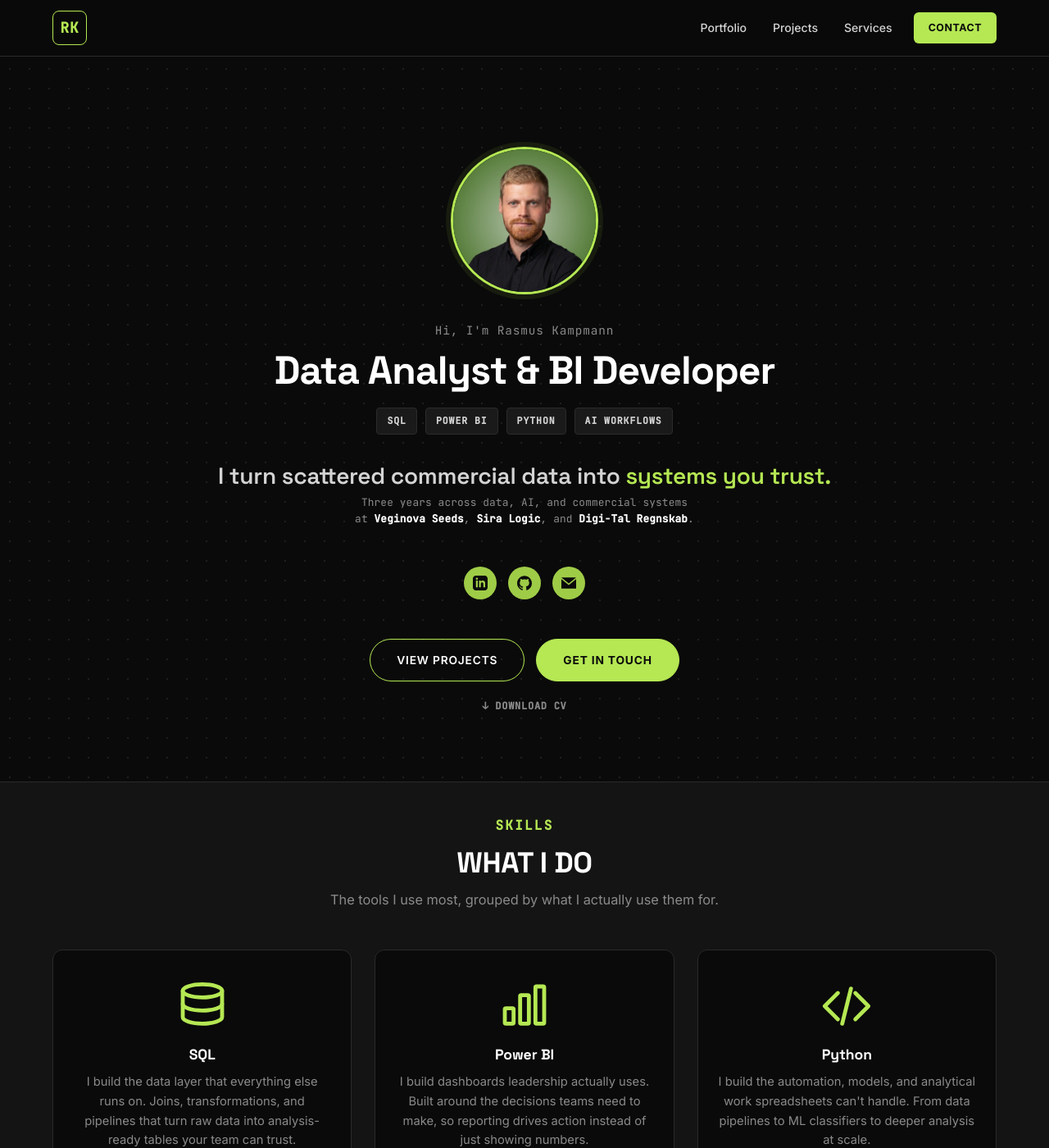
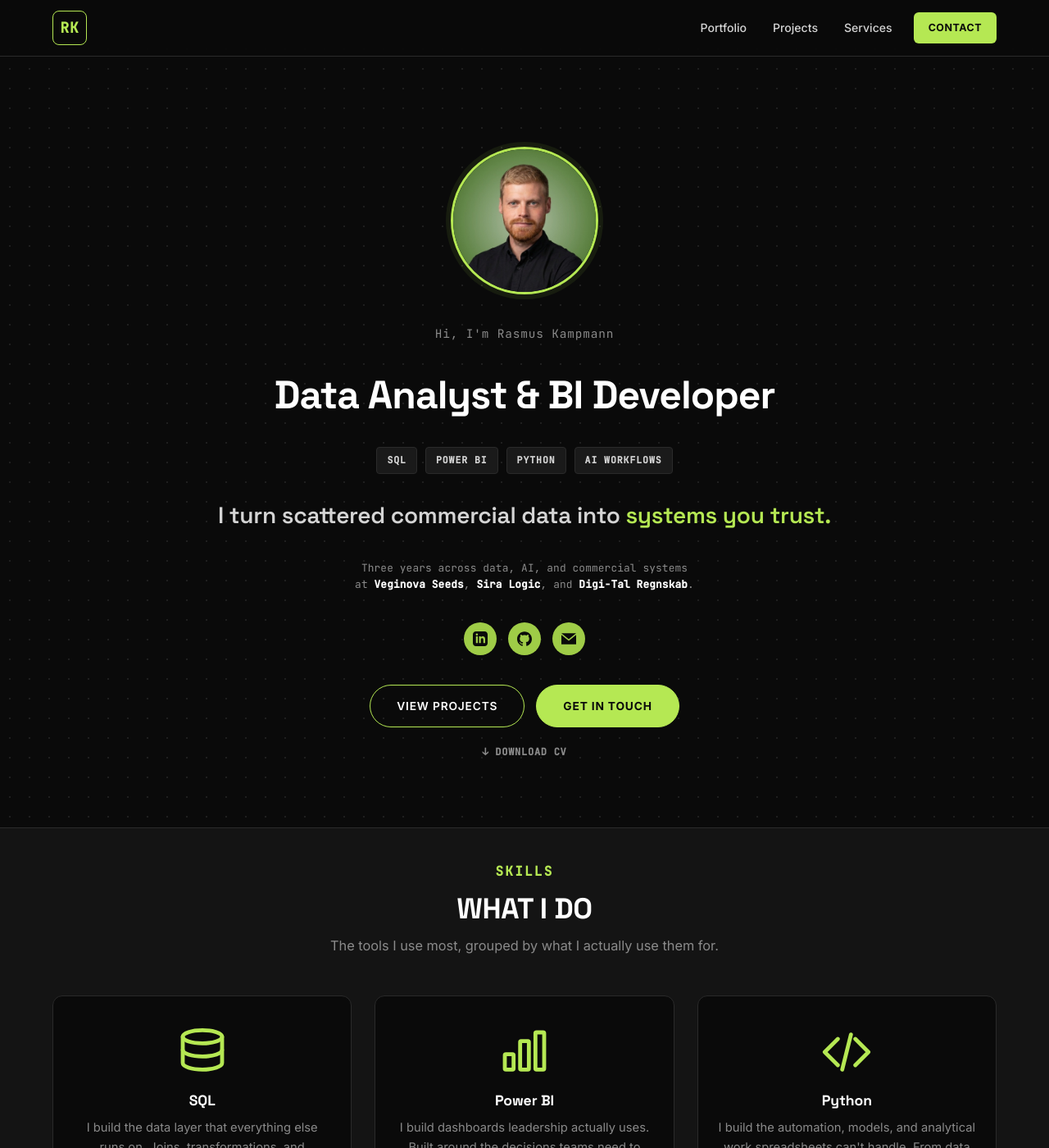
Before and after one commit to rasmuskampmann1998/rasmuskampmann.com, a Jekyll site: the page built from index.md, in a window 1280 px wide and 1400 px high. Shown: the whole window at 82% size. Built offline with Jekyll 4.4.1, drawn with Linux system fonts in a browser that asks for light colours.

Commit message:
Normalize hero spacing: consistent 36px gap between every element
Matches the even-rhythm pattern of the reference site — avatar, name,
H1, slogan, background line, social icons all separated by 36px instead
of the previous 4px/10px/18px/28px/48px mix.

Co-Authored-By: Claude Opus 4.7 <noreply@anthropic.com>

```diff
--- a/assets/css/main.scss
+++ b/assets/css/main.scss
@@ -1189,7 +1189,7 @@ section .section-sub {
     overflow: hidden;
     border: 3px solid var(--accent-green);
     box-shadow: 0 0 0 6px rgba(181, 232, 83, 0.08);
-    margin: 0 auto 32px;
+    margin: 0 auto 36px;
 
     img { width: 100%; height: 100%; object-fit: cover; }
   }
@@ -1199,7 +1199,7 @@ section .section-sub {
     color: var(--text-muted);
     font-size: 0.9rem;
     letter-spacing: 0.06em;
-    margin-bottom: 10px;
+    margin-bottom: 36px;
     text-transform: none;
   }
 
@@ -1209,7 +1209,7 @@ section .section-sub {
     font-weight: 800;
     text-transform: none;
     letter-spacing: -0.02em;
-    margin-bottom: 18px;
+    margin-bottom: 36px;
     max-width: 780px;
     margin-left: auto;
     margin-right: auto;
@@ -1224,14 +1224,14 @@ section .section-sub {
     font-size: clamp(0.85rem, 1.6vw, 1rem);
     font-weight: 600;
     letter-spacing: 0.06em;
-    margin-bottom: 28px;
+    margin-bottom: 36px;
   }
 
 
   .hero-meta {
     list-style: none;
     padding: 0;
-    margin: 0 0 32px;
+    margin: 0 0 36px;
     display: flex;
     flex-direction: column;
     gap: 10px;
@@ -1254,7 +1254,7 @@ section .section-sub {
     line-height: 1.35;
     letter-spacing: -0.01em;
     max-width: 760px;
-    margin: 0 auto 4px;
+    margin: 0 auto 36px;
     text-align: center;
 
     .highlight { color: var(--accent-green); }
@@ -1267,7 +1267,7 @@ section .section-sub {
     line-height: 1.55;
     letter-spacing: 0.01em;
     max-width: 760px;
-    margin: 0 auto 48px;
+    margin: 0 auto 36px;
     text-align: center;
     text-wrap: balance;
 
@@ -1281,7 +1281,7 @@ section .section-sub {
     display: flex;
     justify-content: center;
     gap: 14px;
-    margin-bottom: 48px;
+    margin-bottom: 36px;
 
     a {
       width: 40px;
```
